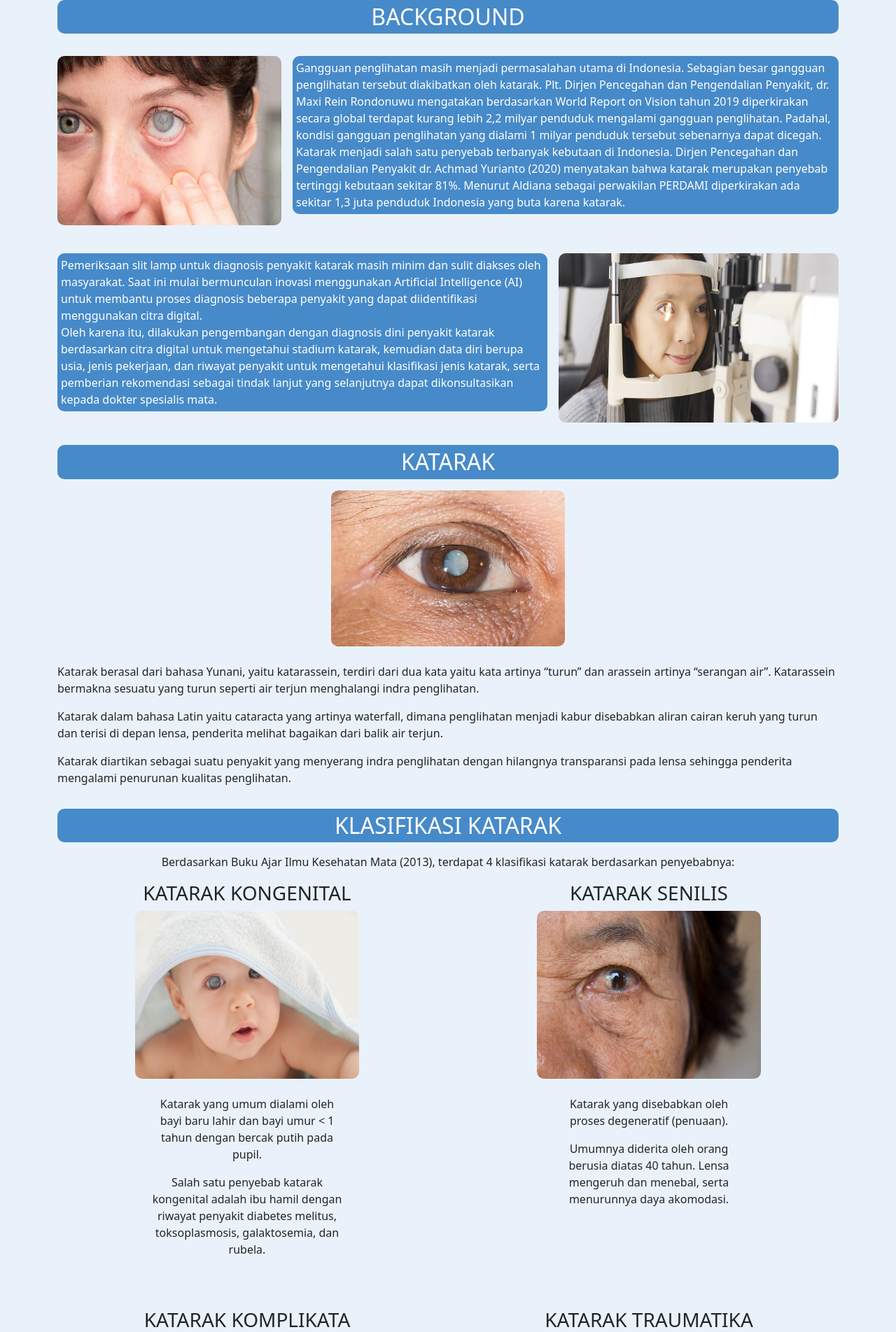
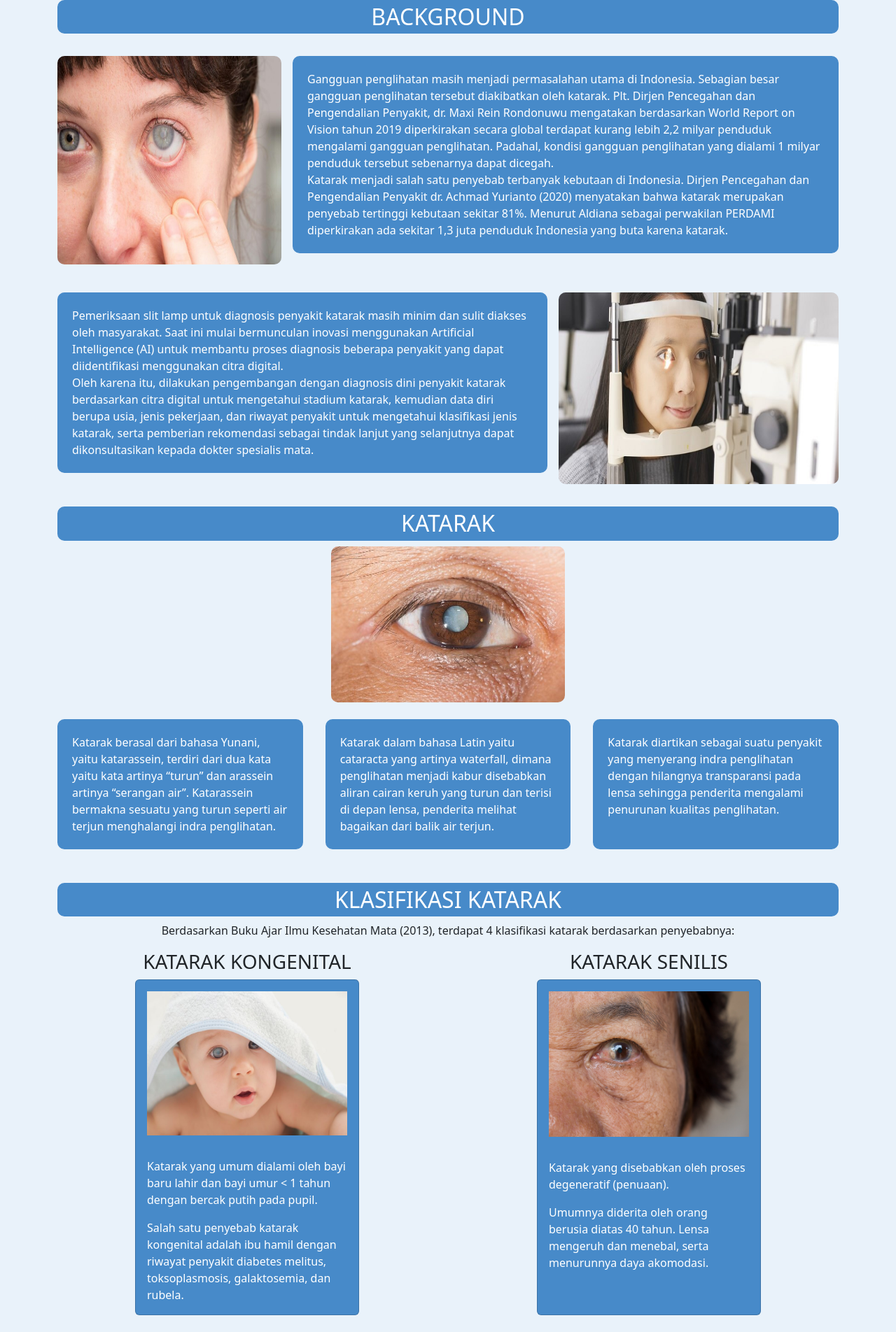
Before and after one commit to zalfaarah/deyegnose-web, a Flask app: page /about in a window 1280 px wide. Shown: the part 90-1994 px from the top of the page at 70% size. Run offline with Flask 3, Linux system fonts and the light colour scheme.

Commit message:
Refactor about.html css

```diff
--- a/static/css/styles.css
+++ b/static/css/styles.css
@@ -6,7 +6,7 @@ body {
   padding: 0;
   margin: 0;
   text-decoration: none;
-    font-family: 'Lato', sans-serif;
+  font-family: "Lato", sans-serif;
 }
 
 a {
@@ -50,7 +50,7 @@ nav li a:hover {
   align-items: center;
   text-align: center;
   color: #ffffff;
-    background-image: linear-gradient(rgba(0, 0, 0, 0.5),rgba(0, 0, 0, 0.5)), url('/static/img/SLITLAMP1.jpeg');
+  background-image: linear-gradient(rgba(0, 0, 0, 0.5), rgba(0, 0, 0, 0.5)), url("/static/img/SLITLAMP1.jpeg");
   background-size: cover;
   background-position: center center;
   background-repeat: no-repeat;
@@ -107,13 +107,39 @@ section h4 {
   margin: 40px 0 0;
 }
 
-.background-1, .background-2 {
+.bordered-text {
+  border: 5px solid #478ac9;
+  border-radius: 10px;
+  background-color: #478ac9;
+  padding: 0px;
+}
+
+.bordered-text-with-padding {
+  border: 5px solid #478ac9;
+  border-radius: 10px;
+  background-color: #478ac9;
+  padding: 1em;
+  color: white;
+}
+
+.bordered-text-inline {
+  border: 5px solid #478ac9;
+  display: inline-block;
+  border-radius: 10px;
+  background-color: #478ac9;
+  padding: 0.5em;
+  color: white;
+}
+
+.background-1,
+.background-2 {
   display: grid;
   grid-template-columns: 1fr 1fr;
   grid-gap: 20px;
 }
 
-.background-1, .background-2 {
+.background-1,
+.background-2 {
   display: flex;
   flex-direction: row;
   gap: 1em;
@@ -126,7 +152,9 @@ section h4 {
   margin-top: 2em;
 }
 
-.u-image-1, .u-image-2, .u-images-3 {
+.u-image-1,
+.u-image-2,
+.u-images-3 {
   grid-area: image;
   border-radius: 10px;
 }
@@ -140,7 +168,7 @@ section h4 {
 }
 
 .u-image-3 {
-    width:10em;
+  width: 10em;
 }
 
 .description {
@@ -153,6 +181,17 @@ section h4 {
   margin-right: auto;
   width: 30%;
   margin-bottom: 1.5em;
+}
+
+.katarak-description {
+  display: flex;
+  flex-direction: row;
+  gap: 2em;
+  justify-content: space-evenly;
+}
+
+.katarak-desc-card {
+  width: 33.3%;
 }
 
 .klasifikasi-katarak-subheader {
@@ -193,10 +232,10 @@ section h4 {
   height: 15em;
 }
 
-.card-wrapper p {
+/* .card-wrapper p {
   text-align: center;
   width: 50%;
-}
+} */
 
 .card-wrapper h3 {
   text-align: center;
@@ -206,6 +245,7 @@ section h4 {
   text-align: center;
 }
 
-.bordered-text, .bordered-text-1 {
-    color: #ffffff
+.bordered-text,
+.bordered-text-1 {
+  color: #ffffff;
 }
--- a/templates/about.html
+++ b/templates/about.html
@@ -1,141 +1,51 @@
-{% extends 'base.html' %}
-
-{% block content %}
+{% extends 'base.html' %} {% block content %}
 <div class="container">
   <section class="section-wrapper">
-
-    <h2>
-    <style>
-      .bordered-text {
-        border: 5px solid #478ac9;
-        border-radius: 10px;
-        background-color: #478ac9;
-        padding: 0px;
-      }
-  </style>
-
-  <p class="bordered-text">BACKGROUND</p>
-    </h2>
-
+    <h2 class="bordered-text">BACKGROUND</h2>
 
     <div class="background-wrapper">
       <div class="background-1">
-        <img
-          class="u-image u-image-circle u-image-1"
-          src="/static/img/orangkatarak.png"
-          alt="katarak-contoh-1"
-        />
-        <style>
-          .bordered-text {
-            border: 5px solid #478ac9;
-            border-radius: 10px;
-            background-color: #478ac9;
-            padding: 0px;
-          }
-      </style>
-
-      <p class="bordered-text">
-        Gangguan penglihatan masih menjadi permasalahan utama di Indonesia.
-        Sebagian besar gangguan penglihatan tersebut diakibatkan oleh katarak.
-        Plt. Dirjen Pencegahan dan Pengendalian Penyakit, dr. Maxi Rein Rondonuwu
-        mengatakan berdasarkan World Report on Vision tahun 2019
-        diperkirakan secara global terdapat kurang lebih 2,2 milyar penduduk mengalami
-        gangguan penglihatan. Padahal, kondisi gangguan penglihatan yang dialami 1 milyar penduduk
-        tersebut sebenarnya dapat dicegah.&nbsp;<br />Katarak menjadi
-        salah satu penyebab terbanyak kebutaan di Indonesia.
-        Dirjen Pencegahan dan Pengendalian Penyakit dr. Achmad Yurianto (2020)
-        menyatakan bahwa katarak merupakan penyebab tertinggi kebutaan sekitar 81%.
-        Menurut Aldiana sebagai perwakilan PERDAMI diperkirakan ada sekitar 1,3 juta penduduk
-        Indonesia yang buta karena katarak.
+        <img class="u-image u-image-circle u-image-1" src="/static/img/orangkatarak.png" alt="katarak-contoh-1" />
+        <p class="bordered-text-with-padding">
+          Gangguan penglihatan masih menjadi permasalahan utama di Indonesia. Sebagian besar gangguan penglihatan tersebut diakibatkan oleh katarak. Plt. Dirjen Pencegahan dan Pengendalian Penyakit, dr. Maxi Rein Rondonuwu mengatakan
+          berdasarkan World Report on Vision tahun 2019 diperkirakan secara global terdapat kurang lebih 2,2 milyar penduduk mengalami gangguan penglihatan. Padahal, kondisi gangguan penglihatan yang dialami 1 milyar penduduk tersebut
+          sebenarnya dapat dicegah.&nbsp;<br />Katarak menjadi salah satu penyebab terbanyak kebutaan di Indonesia. Dirjen Pencegahan dan Pengendalian Penyakit dr. Achmad Yurianto (2020) menyatakan bahwa katarak merupakan penyebab tertinggi
+          kebutaan sekitar 81%. Menurut Aldiana sebagai perwakilan PERDAMI diperkirakan ada sekitar 1,3 juta penduduk Indonesia yang buta karena katarak.
         </p>
-
       </div>
 
       <div class="background-2">
-        <style>
-          .bordered-text {
-            border: 5px solid #478ac9;
-            border-radius: 10px;
-            background-color: #478ac9;
-            padding: 0px;
-          }
-      </style>
-
-      <p class="bordered-text">
-        Pemeriksaan slit lamp untuk diagnosis penyakit katarak masih
-        minim dan sulit diakses oleh masyarakat.&nbsp;Saat ini mulai
-        bermunculan inovasi menggunakan Artificial Intelligence (AI)
-        untuk membantu proses diagnosis beberapa penyakit yang dapat
-        diidentifikasi menggunakan citra digital.&nbsp;<br />Oleh karena
-        itu, dilakukan pengembangan dengan diagnosis dini penyakit
-        katarak berdasarkan citra digital untuk mengetahui stadium
-        katarak, kemudian data diri berupa usia, jenis pekerjaan, dan
-        riwayat penyakit untuk mengetahui klasifikasi jenis katarak,
-        serta pemberian rekomendasi sebagai tindak lanjut yang
-        selanjutnya dapat dikonsultasikan kepada dokter spesialis mata.
+        <p class="bordered-text-with-padding">
+          Pemeriksaan slit lamp untuk diagnosis penyakit katarak masih minim dan sulit diakses oleh masyarakat.&nbsp;Saat ini mulai bermunculan inovasi menggunakan Artificial Intelligence (AI) untuk membantu proses diagnosis beberapa
+          penyakit yang dapat diidentifikasi menggunakan citra digital.&nbsp;<br />Oleh karena itu, dilakukan pengembangan dengan diagnosis dini penyakit katarak berdasarkan citra digital untuk mengetahui stadium katarak, kemudian data diri
+          berupa usia, jenis pekerjaan, dan riwayat penyakit untuk mengetahui klasifikasi jenis katarak, serta pemberian rekomendasi sebagai tindak lanjut yang selanjutnya dapat dikonsultasikan kepada dokter spesialis mata.
         </p>
 
-        <img
-          class="u-image u-image-circle u-image-2"
-          src="/static/img/pemeriksaan-dan-konsultasi-mata-0-alodokter.jpeg"
-          alt="periksa-katarak"
-        />
+        <img class="u-image u-image-circle u-image-2" src="/static/img/pemeriksaan-dan-konsultasi-mata-0-alodokter.jpeg" alt="periksa-katarak" />
       </div>
     </div>
-
   </section>
 
   <section class="section-wrapper">
-    <h2>
-      <style>
-        .bordered-text {
-          border: 5px solid #478ac9;
-          border-radius: 10px;
-          background-color: #478ac9;
-          padding: 0px;
-        }
-    </style>
+    <h2 class="bordered-text">KATARAK</h2>
 
-    <p class="bordered-text">KATARAK</p>
-      </h2>
+    <img class="u-align-center u-image u-image-default u-image-1 centered-image" src="/static/img/orgkatarak.jpeg" alt="katarak-contoh-2" />
 
-      <img
-        class="u-align-center u-image u-image-default u-image-1 centered-image"
-        src="/static/img/orgkatarak.jpeg"
-        alt="katarak-contoh-2"
-      />
-
-          <p>Katarak berasal dari bahasa Yunani, yaitu katarassein, terdiri
-            dari dua kata yaitu kata artinya “turun” dan arassein artinya
-            “serangan air”. Katarassein bermakna sesuatu yang turun
-            seperti air terjun menghalangi indra penglihatan.
+    <div class="katarak-description">
+      <p class="bordered-text-with-padding katarak-desc-card">
+        Katarak berasal dari bahasa Yunani, yaitu katarassein, terdiri dari dua kata yaitu kata artinya “turun” dan arassein artinya “serangan air”. Katarassein bermakna sesuatu yang turun seperti air terjun menghalangi indra penglihatan.
       </p>
-          <p>Katarak dalam bahasa Latin yaitu cataracta yang artinya
-            waterfall, dimana penglihatan menjadi kabur disebabkan aliran
-            cairan keruh yang turun dan terisi di depan lensa, penderita
-            melihat bagaikan dari balik air terjun.
+      <p class="bordered-text-with-padding katarak-desc-card">
+        Katarak dalam bahasa Latin yaitu cataracta yang artinya waterfall, dimana penglihatan menjadi kabur disebabkan aliran cairan keruh yang turun dan terisi di depan lensa, penderita melihat bagaikan dari balik air terjun.
       </p>
-          <p>Katarak diartikan sebagai suatu penyakit yang menyerang indra
-            penglihatan dengan hilangnya transparansi pada lensa sehingga
-            penderita mengalami penurunan kualitas penglihatan.
+      <p class="bordered-text-with-padding katarak-desc-card">
+        Katarak diartikan sebagai suatu penyakit yang menyerang indra penglihatan dengan hilangnya transparansi pada lensa sehingga penderita mengalami penurunan kualitas penglihatan.
       </p>
-
+    </div>
   </section>
 
   <section class="section-wrapper">
-
-    <h2>
-      <style>
-        .bordered-text {
-          border: 5px solid #478ac9;
-          border-radius: 10px;
-          background-color: #478ac9;
-          padding: 0px;
-        }
-    </style>
-
-    <p class="bordered-text">KLASIFIKASI KATARAK</p>
-      </h2>
+    <h2 class="bordered-text">KLASIFIKASI KATARAK</h2>
 
     <p class="klasifikasi-katarak-subheader">Berdasarkan Buku Ajar Ilmu Kesehatan Mata (2013), terdapat 4 klasifikasi katarak berdasarkan penyebabnya:</p>
 
@@ -143,157 +53,84 @@
       <div class="card-wrapper">
         <h3>KATARAK KONGENITAL</h3>
 
-          <img
-            class="u-image u-image-round u-radius-10 u-image-1"
-            src="/static/img/katarak-kongenital.jpeg"
-            alt="katarak-kongenital"
-          />
-          <br /><p>Katarak yang umum dialami oleh bayi baru lahir dan bayi umur &lt;
-              1 tahun dengan bercak putih pada pupil.
-          </p>
-
-          <p>Salah satu penyebab katarak kongenital adalah ibu hamil dengan riwayat penyakit diabetes melitus,
-              toksoplasmosis, galaktosemia, dan rubela.
-          </p>
+        <div class="card" style="width: 20rem; height: 30rem; background-color: #478ac9; color: white">
+          <img src="/static/img/katarak-kongenital.jpeg" class="card-img-top" alt="..." style="padding: 1em" />
+          <div class="card-body">
+            <p class="card-text">Katarak yang umum dialami oleh bayi baru lahir dan bayi umur &lt; 1 tahun dengan bercak putih pada pupil.</p>
+            <p class="card-text">Salah satu penyebab katarak kongenital adalah ibu hamil dengan riwayat penyakit diabetes melitus, toksoplasmosis, galaktosemia, dan rubela.</p>
+          </div>
+        </div>
       </div>
 
       <div class="card-wrapper">
         <h3>KATARAK SENILIS</h3>
 
-          <img
-            class="u-image u-image-round u-radius-10 u-image-1"
-            src="/static/img/senilis.jpeg"
-            alt="katarak-senilis"
-          />
-
-          <br /><p>Katarak yang disebabkan oleh proses degeneratif (penuaan).</p>
-
-          <p>Umumnya diderita oleh orang berusia diatas 40 tahun. Lensa
-              mengeruh dan menebal, serta menurunnya daya akomodasi.
-          </p>
+        <div class="card" style="width: 20rem; height: 30rem; background-color: #478ac9; color: white">
+          <img src="/static/img/senilis.jpeg" class="card-img-top" alt="..." style="padding: 1em" />
+          <div class="card-body">
+            <p class="card-text">Katarak yang disebabkan oleh proses degeneratif (penuaan).</p>
+            <p class="card-text">Umumnya diderita oleh orang berusia diatas 40 tahun. Lensa mengeruh dan menebal, serta menurunnya daya akomodasi.</p>
+          </div>
+        </div>
       </div>
 
       <div class="card-wrapper">
         <h3>KATARAK KOMPLIKATA</h3>
 
-          <img
-            class="u-image u-image-round u-radius-10 u-image-1"
-            src="/static/img/uveitis.jpeg"
-            alt="katarak-komplikata"
-          />
-          <br /><p>Katarak yang disebabkan karena penebalan kapsul lensa akibat
-              perubahan membran permeabilitas.
-          </p>
-
-          <p>Disebabkan juga kelainan kongenital dan herediter, miopia,
-              distrofi vitreoretinal, serta sindrom tertentu seperti kelainan
-              kulit, tulang, dan kromosom, serta uveitis anterior.
-          </p>
+        <div class="card" style="width: 20rem; height: 30rem; background-color: #478ac9; color: white">
+          <img src="/static/img/uveitis.jpeg" class="card-img-top" alt="..." style="padding: 1em" />
+          <div class="card-body">
+            <p class="card-text">Katarak yang disebabkan karena penebalan kapsul lensa akibat perubahan membran permeabilitas.</p>
+            <p class="card-text">Disebabkan juga kelainan kongenital dan herediter, miopia, distrofi vitreoretinal, serta sindrom tertentu seperti kelainan kulit, tulang, dan kromosom, serta uveitis anterior.</p>
+          </div>
+        </div>
       </div>
 
       <div class="card-wrapper">
         <h3>KATARAK TRAUMATIKA</h3>
 
-          <img
-            class="u-image u-image-round u-radius-10 u-image-1"
-            src="/static/img/welder.jpeg"
-            alt="katarak-traumatika"
-          />
-          <br /><p>Katarak yang disebabkan oleh luka memar/ trauma tumpul maupun
-              tajam yang menimbulkan cidera pada lensa mata.
-          </p>
-
-          <p>Penyebab dari trauma ini pada umumnya yaitu radiasi sinar X, infra
-              merah, ultra violet, radioaktif, paparan bahan kimia
-              dan terkena benda asing.
-          </p>
+        <div class="card" style="width: 20rem; height: 30rem; background-color: #478ac9; color: white">
+          <img src="/static/img/welder.jpeg" class="card-img-top" alt="..." style="padding: 1em" />
+          <div class="card-body">
+            <p class="card-text">Katarak yang disebabkan oleh luka memar/ trauma tumpul maupun tajam yang menimbulkan cidera pada lensa mata.</p>
+            <p class="card-text">Penyebab dari trauma ini pada umumnya yaitu radiasi sinar X, infra merah, ultra violet, radioaktif, paparan bahan kimia dan terkena benda asing.</p>
           </div>
         </div>
-
+      </div>
+    </div>
   </section>
 
   <section class="section-wrapper">
-      <h2>
-        <style>
-        .bordered-text {
-          border: 5px solid #478ac9;
-          border-radius: 10px;
-          background-color: #478ac9;
-          padding: 0px;
-        }
-        </style>
+    <h2 class="bordered-text">TUTORIAL</h2>
 
-    <p class="bordered-text">TUTORIAL</p>
-      </h2>
+    <p class="bordered-text-inline">LANGKAH 1 : Masukkan nama lengkap dan Alamat E-Mail Anda yang masih aktif.</p>
+    <br />
+    <p class="bordered-text-inline">CONTOH PENGISIAN :</p>
 
-
-      <style>
-        .bordered-text-1 {
-          border: 5px solid #478ac9;
-          display: inline-block;
-          border-radius: 10px;
-          background-color: #478ac9;
-          padding: 0px;
-        }
-    </style>
-      <p class="bordered-text-1">
-        LANGKAH 1 : Masukkan nama lengkap dan Alamat E-Mail Anda yang masih aktif.
-      </p>
-      <br />
-      <p class="bordered-text-1"> CONTOH PENGISIAN :</p>
-
-      <img
-        class="u-expanded-width-xs u-image u-image-contain u-image-default u-image-1 centered-image"
-        src="/static/img/try1.PNG"
-        alt="langkah-1"
-      />
-      <p class="bordered-text-1">
-        LANGKAH 2 : Masukkan gambar mata dengan kualitas terbaik yang Anda miliki
-      </p>
-      <p class="bordered-text-1">
+    <img class="u-expanded-width-xs u-image u-image-contain u-image-default u-image-1 centered-image" src="/static/img/try1.PNG" alt="langkah-1" />
+    <p class="bordered-text-inline">LANGKAH 2 : Masukkan gambar mata dengan kualitas terbaik yang Anda miliki</p>
+    <p class="bordered-text-inline">
       Anjuran ketika pengambilan gambar:<br />
-          1. Anda dapat mengambil gambar mata Anda di tempat dengan pencahayaan yang
-          terang. Sebaiknya di luar ruangan (outdoor).<br />
-          2. Anda tidak diperkenankan untuk menggunakan kacamata atau penutup mata ketika mengambil gambar. Hal ini
-          bertujuan agar gambar lensa mata tidak terhalang oleh apapun
-          dan terlihat jelas.<br />
-          3. Gunakan kamera belakang agar kualitas gambar lebih baik dan minta bantuan orang lain untuk
-          mengambil gambar.<br />
-          4. Ketika pengambilan gambar, mata dapat menghadap lurus pada lensa kamera, agar gambar yang
-          dihasilkan tepat.<br />
-          5. Jarak kamera dengan mata kurang lebih 5 cm. Tetapi jarak ini dapat disesuaikan dengan kondisi
-          kamera.<br />
+      1. Anda dapat mengambil gambar mata Anda di tempat dengan pencahayaan yang terang. Sebaiknya di luar ruangan (outdoor).<br />
+      2. Anda tidak diperkenankan untuk menggunakan kacamata atau penutup mata ketika mengambil gambar. Hal ini bertujuan agar gambar lensa mata tidak terhalang oleh apapun dan terlihat jelas.<br />
+      3. Gunakan kamera belakang agar kualitas gambar lebih baik dan minta bantuan orang lain untuk mengambil gambar.<br />
+      4. Ketika pengambilan gambar, mata dapat menghadap lurus pada lensa kamera, agar gambar yang dihasilkan tepat.<br />
+      5. Jarak kamera dengan mata kurang lebih 5 cm. Tetapi jarak ini dapat disesuaikan dengan kondisi kamera.<br />
       6. Gambar tidak perlu diedit atau diberi filter agar hasil lebih akurat.<br />
     </p>
     <br />
-      <p class="bordered-text-1">
-      CONTOH HASIL GAMBAR :</p>
+    <p class="bordered-text-inline">CONTOH HASIL GAMBAR :</p>
 
-    <img
-      class="u-image u-image-round u-radius-10 u-image-1 centered-image"
-      src="/static/img/IMMATURE18.jpg"
-      alt="hasil-gambar"
-    />
+    <img class="u-image u-image-round u-radius-10 u-image-1 centered-image" src="/static/img/IMMATURE18.jpg" alt="hasil-gambar" />
 
-      <p class="bordered-text-1">
-        LANGKAH 3 : Pilihlah pilihan yang paling sesuai dengan kriteria Anda.
-        Apabila kriteria Anda tidak tercantum pada pilihan yang diberikan,
-        maka pilihlah button dengan deskripsi 'Tidak dari semua pilihan diatas'
+    <p class="bordered-text-inline">
+      LANGKAH 3 : Pilihlah pilihan yang paling sesuai dengan kriteria Anda. Apabila kriteria Anda tidak tercantum pada pilihan yang diberikan, maka pilihlah button dengan deskripsi 'Tidak dari semua pilihan diatas'
     </p>
     <br />
-      <p class="bordered-text-1"> CONTOH PENGISIAN :</p>
+    <p class="bordered-text-inline">CONTOH PENGISIAN :</p>
 
-      <img
-        class="u-image u-image-contain u-image-default u-image-2 centered-image"
-        src="/static/img/Screenshot96.png"
-        alt="langkah-2"
-      />
-      <p class="bordered-text-1">
-        Deskripsi Contoh Pengisian :<br />Farah berusia 20 Tahun, seorang mahasiswa,
-          memiliki kelainan penglihatan rabun jauh, dan tidak memiliki luka pada bagian mata<br />
-      </p>
-
-
+    <img class="u-image u-image-contain u-image-default u-image-2 centered-image" src="/static/img/Screenshot96.png" alt="langkah-2" />
+    <p class="bordered-text-inline">Deskripsi Contoh Pengisian :<br />Farah berusia 20 Tahun, seorang mahasiswa, memiliki kelainan penglihatan rabun jauh, dan tidak memiliki luka pada bagian mata<br /></p>
   </section>
 </div>
 {% endblock %}
```
Lines whose indentation alone changed are shown as unchanged.
